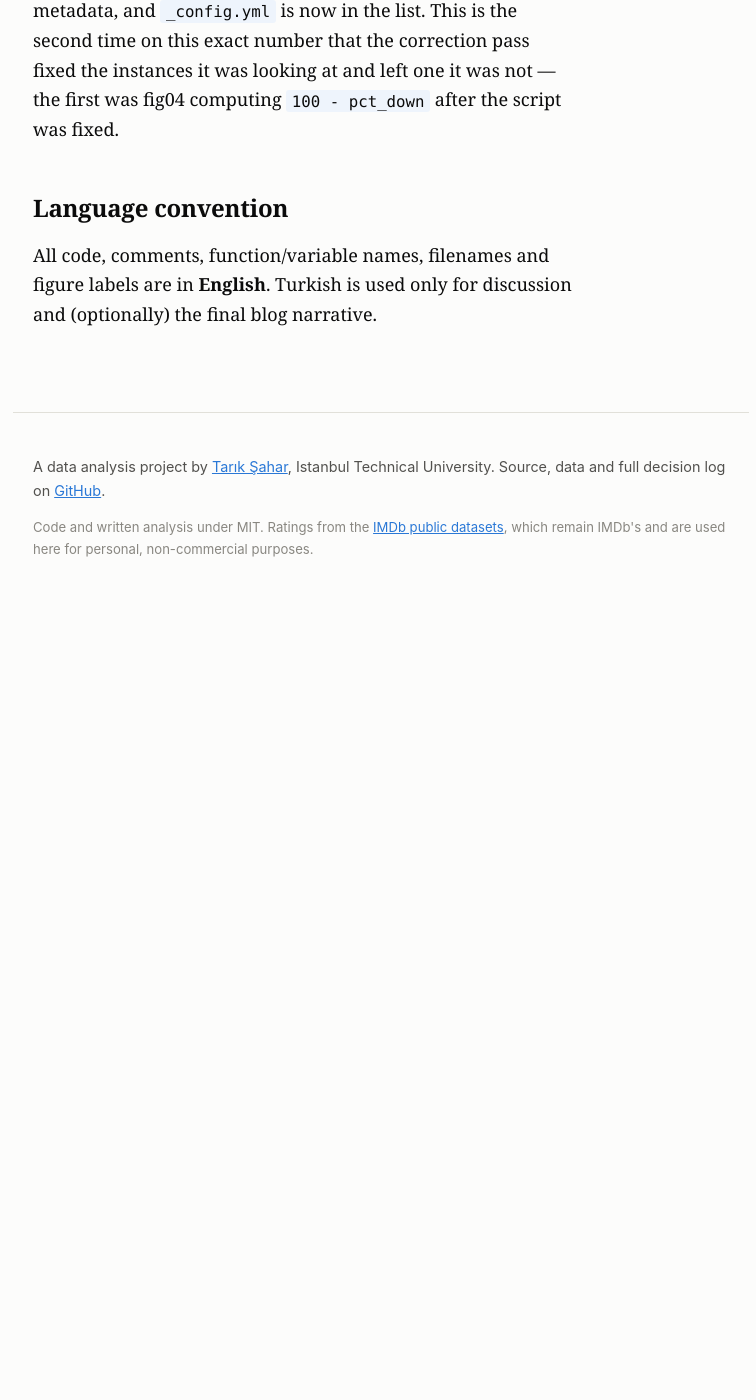
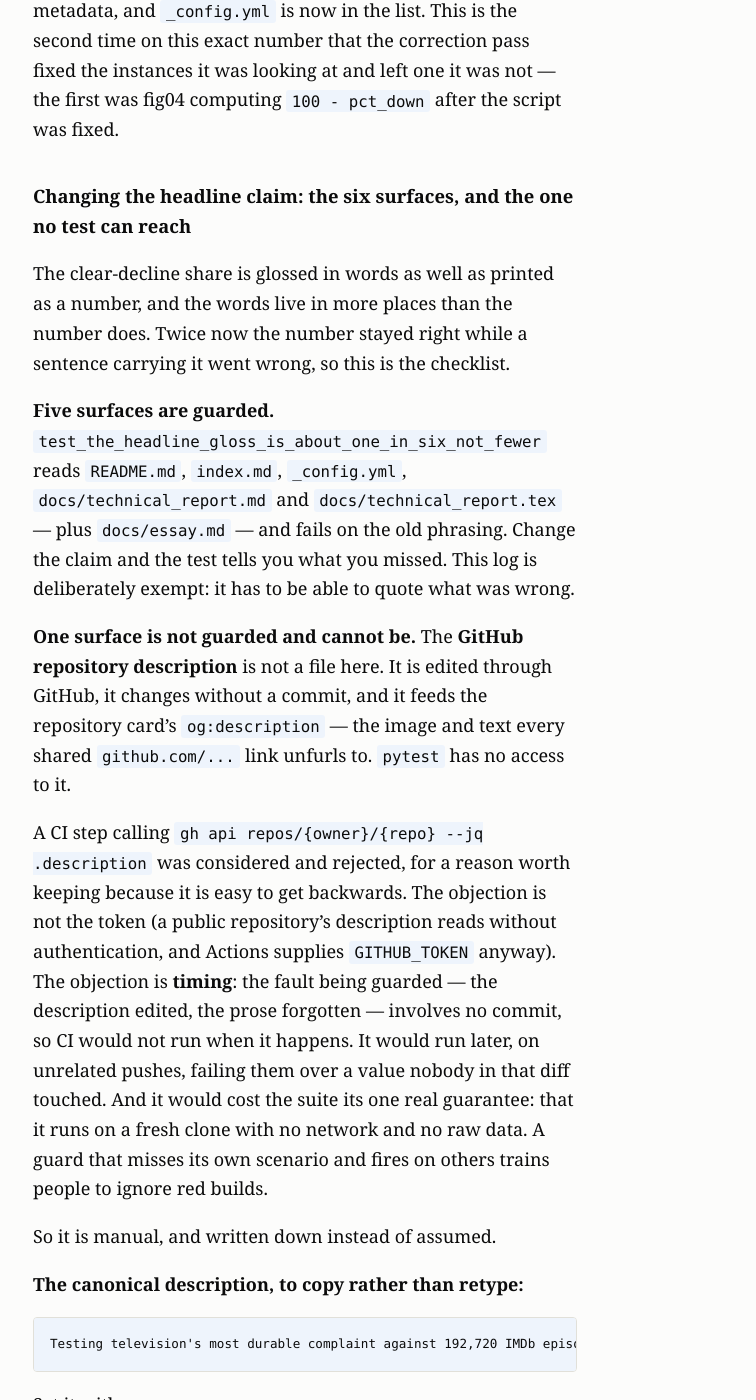
Before and after one commit to tariksahar/diminishing-returns, a Jekyll site: the page built from docs/decisions.md, in a window 1280 px wide and 1400 px high, scrolled down 37432 px. Shown: the whole window, without its empty margins (259-1015 px from the left). Built offline with Jekyll 4.4.1, drawn with Linux system fonts in a browser that asks for light colours; before the commit the page ends 38062 px from its top, so only the background shows below that; some of the changed text lies outside the part shown.

Commit message:
Say plainly which surface no test can reach, and how to keep it right
The gloss lived on six surfaces. Five are files and the test now covers them.
The sixth is the GitHub repository description, which is not a file here: it is
edited through GitHub, changes without a commit, and feeds the repository
card's og:description.

A CI step reading it through the API was considered and rejected. Not over the
token -- a public repository's description reads unauthenticated, and Actions
supplies GITHUB_TOKEN anyway. Over timing: the fault it would guard against
involves no commit, so CI would not run when it happens, and would instead fail
unrelated pushes over a value absent from their diff. It would also cost the
suite the one guarantee it actually makes, that it runs on a fresh clone with
no network and no raw data.

So that surface is procedural, and the procedure says so out loud rather than
letting a reader assume the test covers everything. The test's own docstring
now names its blind spot, since the person most likely to over-trust a guard is
the person reading it.

The log carries the description verbatim, checked byte-for-byte against the
live value, because retyping is the actual failure mode here -- both faults on
this sentence came from writing it out again rather than copying it.

````diff
--- a/docs/decisions.md
+++ b/docs/decisions.md
@@ -1042,6 +1042,55 @@ This is the second time on this exact number that the correction pass fixed the
 instances it was looking at and left one it was not — the first was fig04
 computing `100 - pct_down` after the script was fixed.
 
+### Changing the headline claim: the six surfaces, and the one no test can reach
+
+The clear-decline share is glossed in words as well as printed as a number, and
+the words live in more places than the number does. Twice now the number stayed
+right while a sentence carrying it went wrong, so this is the checklist.
+
+**Five surfaces are guarded.** `test_the_headline_gloss_is_about_one_in_six_not_fewer`
+reads `README.md`, `index.md`, `_config.yml`, `docs/technical_report.md` and
+`docs/technical_report.tex` — plus `docs/essay.md` — and fails on the old
+phrasing. Change the claim and the test tells you what you missed. This log is
+deliberately exempt: it has to be able to quote what was wrong.
+
+**One surface is not guarded and cannot be.** The **GitHub repository
+description** is not a file here. It is edited through GitHub, it changes
+without a commit, and it feeds the repository card's `og:description` — the
+image and text every shared `github.com/...` link unfurls to. `pytest` has no
+access to it.
+
+A CI step calling `gh api repos/{owner}/{repo} --jq .description` was considered
+and rejected, for a reason worth keeping because it is easy to get backwards.
+The objection is not the token (a public repository's description reads without
+authentication, and Actions supplies `GITHUB_TOKEN` anyway). The objection is
+**timing**: the fault being guarded — the description edited, the prose
+forgotten — involves no commit, so CI would not run when it happens. It would
+run later, on unrelated pushes, failing them over a value nobody in that diff
+touched. And it would cost the suite its one real guarantee: that it runs on a
+fresh clone with no network and no raw data. A guard that misses its own
+scenario and fires on others trains people to ignore red builds.
+
+So it is manual, and written down instead of assumed.
+
+**The canonical description, to copy rather than retype:**
+
+```
+Testing television's most durable complaint against 192,720 IMDb episode ratings from 3,234 shows. Only about one in six declines.
+```
+
+Set it with:
+
+```bash
+gh api -X PATCH repos/tariksahar/diminishing-returns -f description="<the text above>" --jq .description
+```
+
+**Retyping from memory is the actual failure mode**, not forgetfulness in the
+abstract. Both faults on this sentence were produced by writing it out again
+instead of copying it: the original gloss, and its reappearance in
+`_config.yml` a few commits after being corrected everywhere else. The text
+above exists so the manual step is a copy, not a recollection.
+
 ## Language convention
 
 All code, comments, function/variable names, filenames and figure labels are in
````
Also changed, not shown: tests/test_headline_numbers.py (+20 -0 lines).
